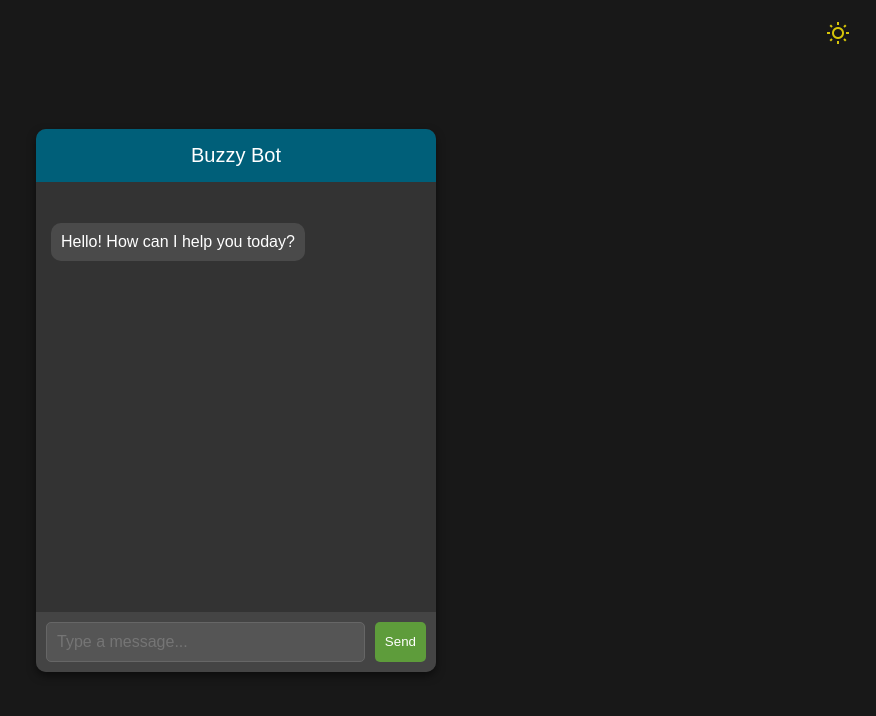
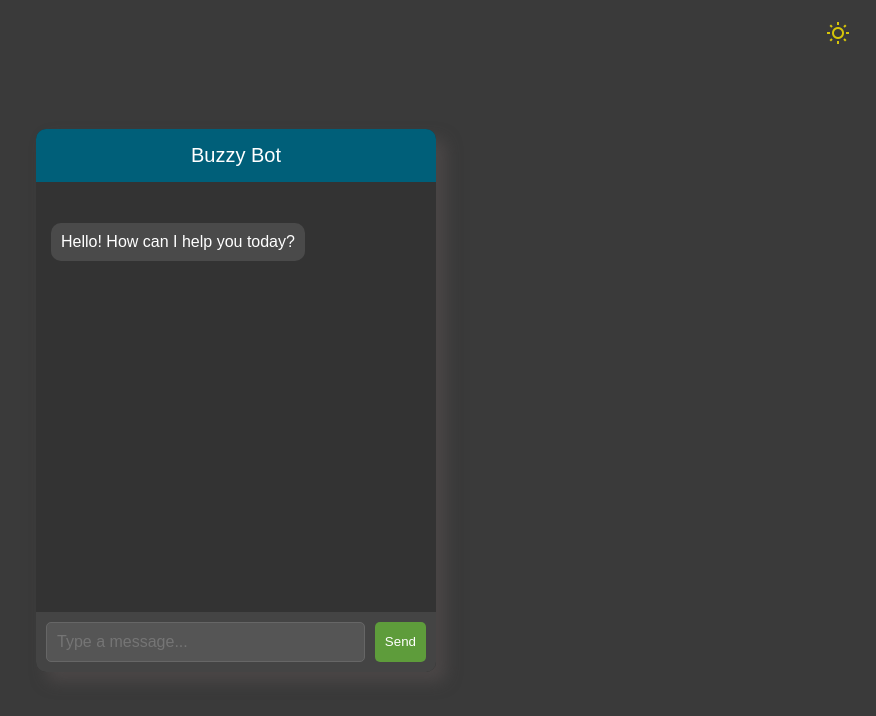
Before and after one commit to web-wizrd/Buzzy-Bots, a plain HTML site: page index.html in a window 1280 px wide. Both pictures are taken after a click on the button "dark_mode". Shown: the whole page, without its empty margins (404-1280 px from the left). Drawn offline with nearby package versions, Linux system fonts and the light colour scheme.

Commit message:
new changes

```diff
--- a/Styles.css
+++ b/Styles.css
@@ -20,7 +20,7 @@ body {
     border: 2px black solid;
     box-shadow: 0 4px 8px rgba(0, 0, 0, 0.1);
     overflow: hidden;
-    box-shadow: 10px 10px rgb(77, 74, 74);
+    box-shadow: 10px 10px 15px rgba(77, 74, 74,0.5);
     transition: background-color 0.3s ease, color 0.3s ease;
 }
 
--- a/dark.css
+++ b/dark.css
@@ -1,6 +1,6 @@
 body {
     font-family: Arial, sans-serif;
-    background-color: #181818;
+    background-color: #000000c5;
     margin: 0;
     padding: 0;
     display: flex;
@@ -10,14 +10,17 @@ body {
     transition: background-color 0.3s ease;
     color: white;
 }
-#darkModeToggle{
+/* #darkModeToggle{
     display: hidden;
-}
+    background-color: #000000c5;
+} */
 .chat-container {
     width: 400px;
+
     background-color: #2c2c2c;
     border-radius: 10px;
     box-shadow: 0 4px 8px rgba(0, 0, 0, 0.5);
+    box-shadow: 10px 10px 15px rgb(91, 83, 83,0.5) ;
     overflow: hidden;
     transition: background-color 0.3s ease, color 0.3s ease;
 }
@@ -115,7 +118,7 @@ body {
     border-radius: 10px;
 }
 #darkModeToggle{
-    background-color: #181818;
+    background-color: #00000000;
     border: 0px;
 }
 .material-symbols-outlined{
```
